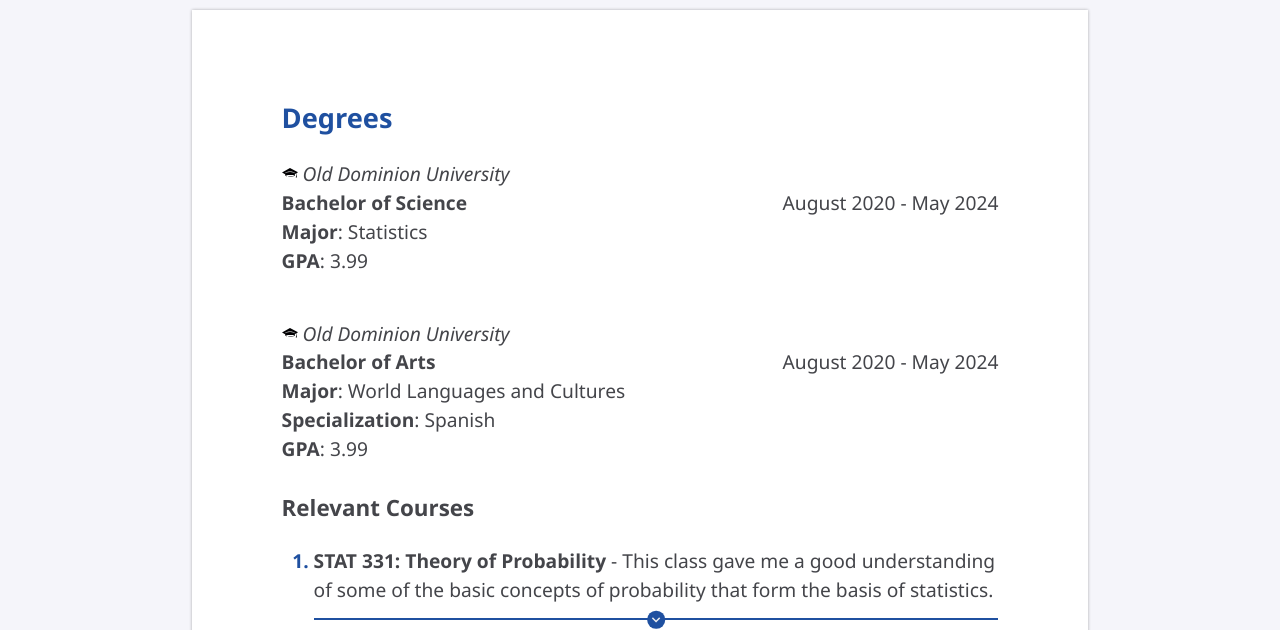
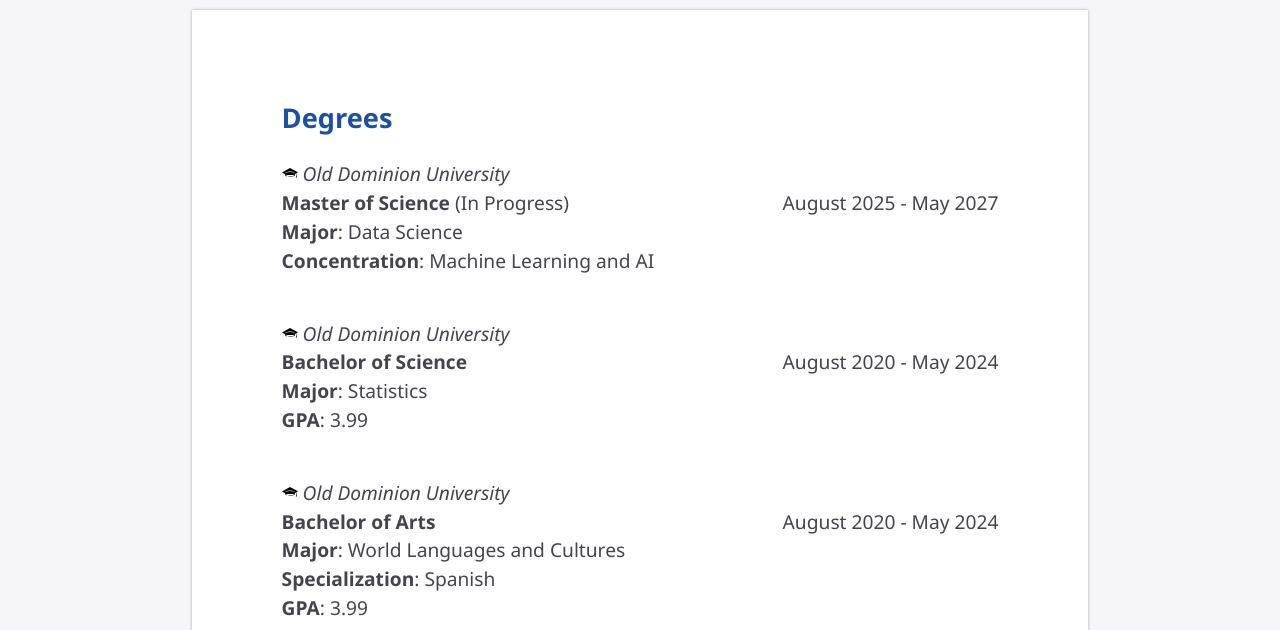
Before and after one commit to isaacruano713/isaacruano713.github.io, a plain HTML site: page education.html in a window 1280 px wide. Shown: the part 154-784 px from the top of the page. Drawn offline with nearby package versions, Linux system fonts and the light colour scheme.

Commit message:
Update education.html to include my in progress master's

```diff
--- a/education.html
+++ b/education.html
@@ -34,6 +34,22 @@
         <div class="paper-div" id="education-info">
           <section id="college-education">
             <h2>Degrees</h2>
+            <div class="degree-div">
+              <div class="degree-div-left">
+                <p>
+                  <embed src="./images/icons/graduation cap icon.svg" alt="School" class="cap-icon"></embed>
+                  <i>Old Dominion University</i>
+                </p>
+                <p><b>Master of Science</b> (In Progress)</p>
+                <p><b>Major</b>: Data Science</p>
+                <p><b>Concentration</b>: Machine Learning and AI</p>
+              </div>
+              <div class="degree-div-right">
+                <p class="empty-p"></p>
+                <p>August 2025 - May 2027</p>
+              </div>
+            </div>
+            <br><br>
             <div class="degree-div">
               <div class="degree-div-left">
                 <p>
@@ -222,4 +238,5 @@
     </footer>
     <script src="./scripts/education.js"></script>
   </body>
+
 </html>
```
